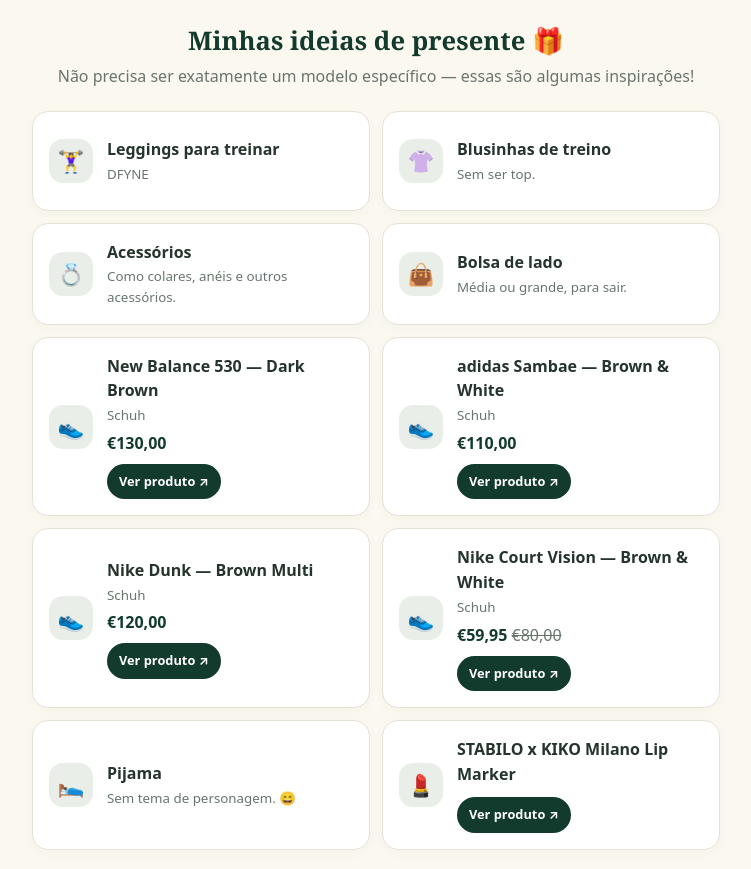
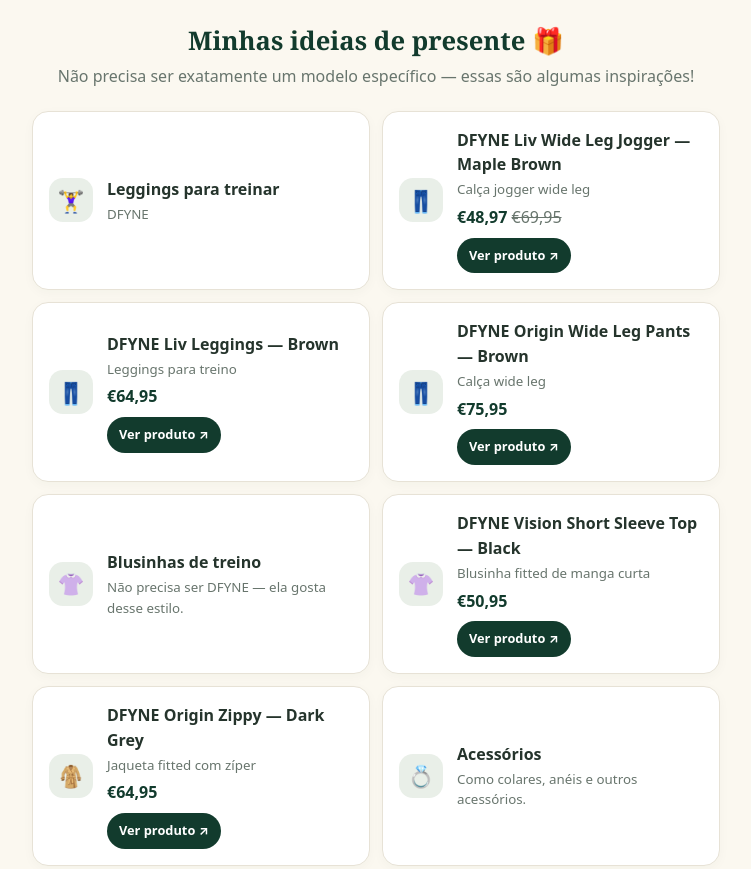
Before and after one commit to GiovaniFonseca/Natal-2026, a plain HTML site: page pessoas/milena.html in a window 1280 px wide. Shown: the part 640-1509 px from the top of the page, without its empty margins (264-1015 px from the left). Drawn offline with Linux system fonts and the light colour scheme.

Commit message:
Add DFYNE workout items to Milena wishlist

```diff
--- a/pessoas/milena.html
+++ b/pessoas/milena.html
@@ -38,7 +38,12 @@ footer{background:var(--green);color:#f7f3e9;text-align:center;padding:25px 16px
   <div class="intro"><h2>Minhas ideias de presente 🎁</h2><p>Não precisa ser exatamente um modelo específico — essas são algumas inspirações!</p></div>
   <div class="list">
     <article class="item"><span class="icon">🏋️‍♀️</span><div><strong>Leggings para treinar</strong><small>DFYNE</small></div></article>
-    <article class="item"><span class="icon">👚</span><div><strong>Blusinhas de treino</strong><small>Sem ser top.</small></div></article>
+    <article class="item"><span class="icon">👖</span><div><strong>DFYNE Liv Wide Leg Jogger — Maple Brown</strong><small>Calça jogger wide leg</small><span class="price">€48,97 <del style="color:var(--muted);font-weight:500">€69,95</del></span><a class="product-link" href="https://eu.dfyne.com/collections/joggers-womens/products/dfyne-liv-brown-joggers-260417" target="_blank" rel="noopener">Ver produto ↗</a></div></article>
+    <article class="item"><span class="icon">👖</span><div><strong>DFYNE Liv Leggings — Brown</strong><small>Leggings para treino</small><span class="price">€64,95</span><a class="product-link" href="https://eu.dfyne.com/collections/pants-leggings-1/products/dfyne-liv-brown-leggings-260414" target="_blank" rel="noopener">Ver produto ↗</a></div></article>
+    <article class="item"><span class="icon">👖</span><div><strong>DFYNE Origin Wide Leg Pants — Brown</strong><small>Calça wide leg</small><span class="price">€75,95</span><a class="product-link" href="https://eu.dfyne.com/collections/pants-leggings-1/products/dfyne-origin-brown-wide-leg-pants-260406" target="_blank" rel="noopener">Ver produto ↗</a></div></article>
+    <article class="item"><span class="icon">👚</span><div><strong>Blusinhas de treino</strong><small>Não precisa ser DFYNE — ela gosta desse estilo.</small></div></article>
+    <article class="item"><span class="icon">👚</span><div><strong>DFYNE Vision Short Sleeve Top — Black</strong><small>Blusinha fitted de manga curta</small><span class="price">€50,95</span><a class="product-link" href="https://eu.dfyne.com/collections/t-shirts-tops/products/dfyne-vision-black-tops-260457" target="_blank" rel="noopener">Ver produto ↗</a></div></article>
+    <article class="item"><span class="icon">🧥</span><div><strong>DFYNE Origin Zippy — Dark Grey</strong><small>Jaqueta fitted com zíper</small><span class="price">€64,95</span><a class="product-link" href="https://eu.dfyne.com/products/dfyne-origin-dark-grey-zippy-260405?variant=44940030705757" target="_blank" rel="noopener">Ver produto ↗</a></div></article>
     <article class="item"><span class="icon">💍</span><div><strong>Acessórios</strong><small>Como colares, anéis e outros acessórios.</small></div></article>
     <article class="item"><span class="icon">👜</span><div><strong>Bolsa de lado</strong><small>Média ou grande, para sair.</small></div></article>
     <article class="item"><span class="icon">👟</span><div><strong>New Balance 530 — Dark Brown</strong><small>Schuh</small><span class="price">€130,00</span><a class="product-link" href="https://www.schuh.ie/womens/new-balance-530-dark-brown-trainers/1978196150/" target="_blank" rel="noopener">Ver produto ↗</a></div></article>
```
